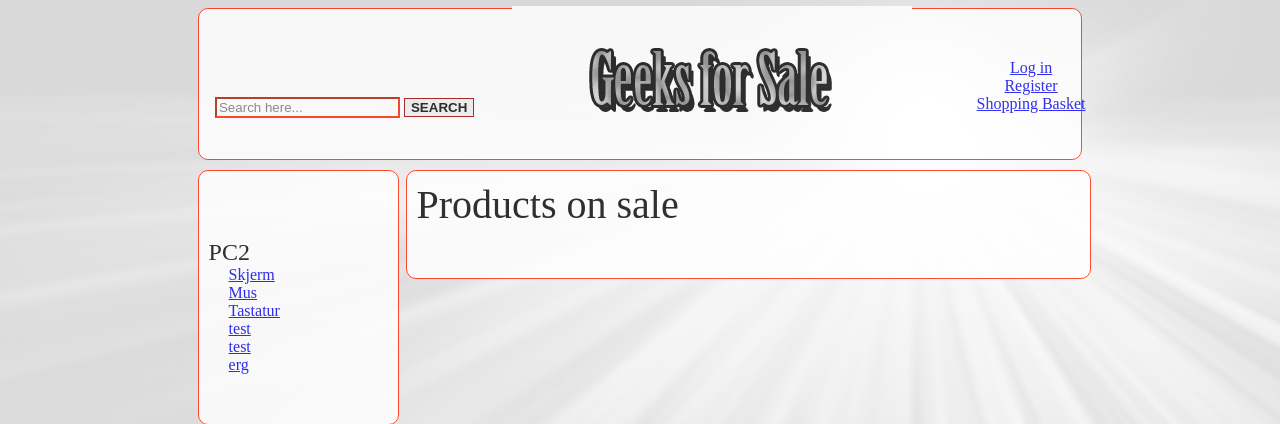
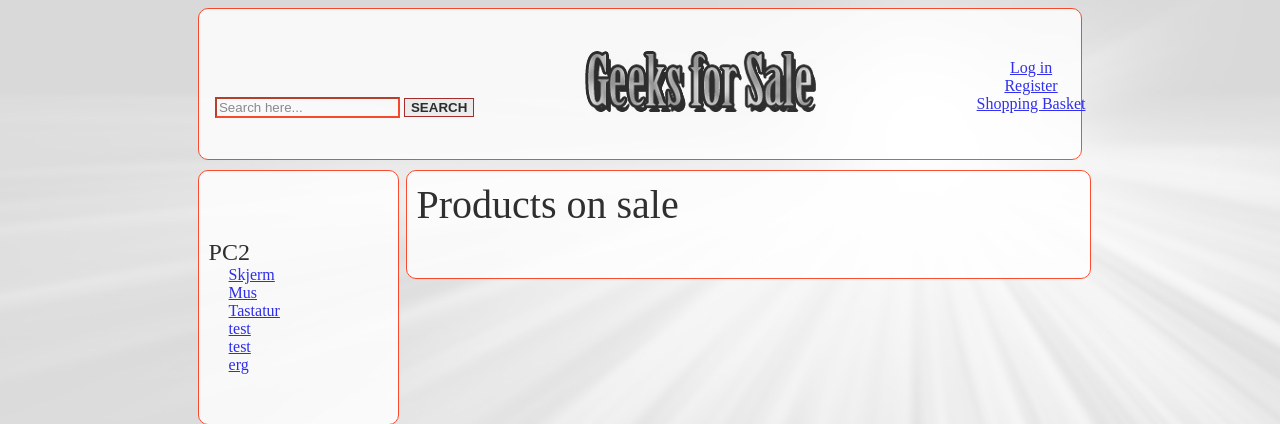
Before and after one commit to lufen/GeeksForSale, a PHP site: page /index.php in a window 1280 px wide. Shown: the top 424 px of the page. Run offline with PHP 8.4, Linux system fonts and the light colour scheme; data comes from the database, SQL or seed files in the repository.

Commit message:
Fixing top image

```diff
--- a/StyleIndex.css
+++ b/StyleIndex.css
@@ -26,7 +26,7 @@ form {
 topImage{
 	position: absolute;
 	left: 40%;
-	top: 0.8%;
+	top: 1.4%;
 }
 
 button {
```
Also changed, not shown: Geeksforsale.jpg.
